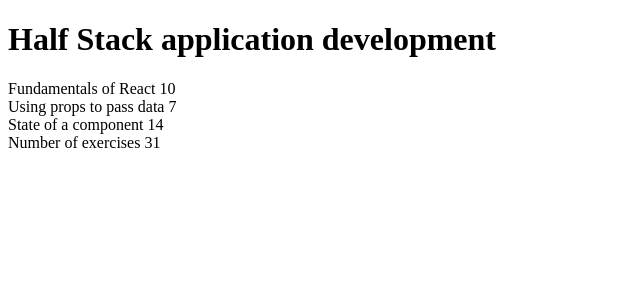
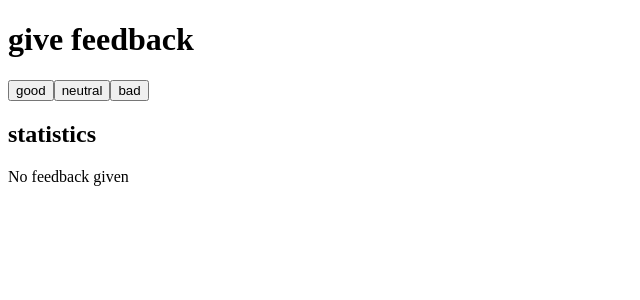
Before and after one commit to omarramy22/Full_Stack_web_dev, a React (Vite) app in the folder part1/course_info/vite-project/: page / in a window 1280 px wide. Shown: the top 300 px of the page, without its empty margins (0-640 px from the left). Built offline with nearby package versions, Linux system fonts and the light colour scheme.

Commit message:
Exercises 1.6 until 1.11

```diff
--- a/part1/course_info/vite-project/src/App.jsx
+++ b/part1/course_info/vite-project/src/App.jsx
@@ -1,49 +1,72 @@
-const Header = ({ course }) => {
-  return <h1>{course}</h1>
-}
-const Part = (props) => {
-  return <div> {props.part} {props.exercises} </div>
-}
-const Content = (props) => {
-  return (
-    <div>
-      <Part part={props.parts[0].name} exercises={props.parts[0].exercises} />
-      <Part part={props.parts[1].name} exercises={props.parts[1].exercises} />
-      <Part part={props.parts[2].name} exercises={props.parts[2].exercises} />
-    </div>
-  )
-}
+import { useState } from 'react'
 
-const Total = (props) => {
-  return <div>Number of exercises {props.parts[0].exercises + props.parts[1].exercises + props.parts[2].exercises}</div>
-}
+const Button = ({ onClick, text }) => (
+  <button onClick={onClick}>{text}</button>
+)
+const StatisticsLine = ({ text, value }) => (
+  <p>{text} {value}</p>
+)
+const Statistics = ({ good, neutral, bad }) => {
+  const all = good + neutral + bad
+  const average = (good - bad) / all
+  const positive = (good / all) * 100
 
-const App = () => {
-  const course = {
-    name: 'Half Stack application development',
-    parts: [
-    {
-      name: 'Fundamentals of React',
-      exercises: 10
-    },
-    {
-      name: 'Using props to pass data',
-      exercises: 7
-    },
-    {
-      name: 'State of a component',
-      exercises: 14
-    }
-  ]
+  if (all === 0) {
+    return <p>No feedback given</p>
   }
 
   return (
     <div>
-      <Header course={course.name} />
-      <Content parts={course.parts} />
-      <Total parts={course.parts} />
+      <table>
+        <tbody>
+          <tr>
+            <td>good</td>
+            <td>{good}</td>
+          </tr>
+          <tr>
+            <td>neutral</td>
+            <td>{neutral}</td>
+          </tr>
+          <tr>
+            <td>bad</td>
+            <td>{bad}</td>
+          </tr>
+          <tr>
+            <td>all</td>
+            <td>{all}</td>
+          </tr>
+          <tr>
+            <td>average</td>
+            <td>{average.toFixed(1)}</td>
+          </tr>
+          <tr>
+            <td>positive</td>
+            <td>{positive.toFixed(1)} %</td>
+          </tr>
+        </tbody>
+      </table>
     </div>
   )
 }
+const App = () => {
+  const [good, setGood] = useState(0)
+  const [neutral, setNeutral] = useState(0)
+  const [bad, setBad] = useState(0)
 
+  const handleGood = () => setGood(good + 1)
+  const handleNeutral = () => setNeutral(neutral + 1)
+  const handleBad = () => setBad(bad + 1)
+
+  return (
+    <div>
+      <h1>give feedback</h1>
+      <Button onClick={handleGood} text="good" />
+      <Button onClick={handleNeutral} text="neutral" />
+      <Button onClick={handleBad} text="bad" />
+      <h2>statistics</h2>
+      <Statistics good={good} neutral={neutral} bad={bad} />
+    </div>
+  )
+
+}
 export default App
```
